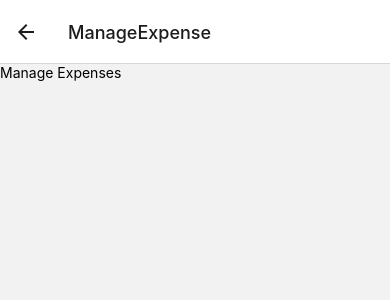
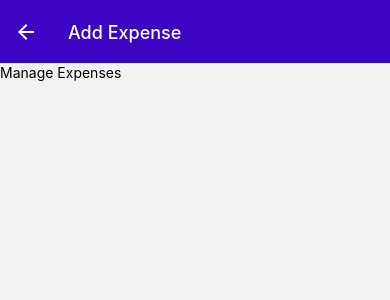
Before and after one commit to giannismanie/Expense_Tracker_App, a React Native app: screen /ManageExpense in a window 390 px wide. Shown: the top 300 px of the page. Built offline with nearby package versions, Linux system fonts and the light colour scheme.

Commit message:
Open manage or add expense item by click on Add icon or item on the list

```diff
--- a/App.js
+++ b/App.js
@@ -14,13 +14,13 @@ const BottomTabs = createBottomTabNavigator();
 
 function ExpensesOverview() {
   return (
-    <BottomTabs.Navigator screenOptions={{
+    <BottomTabs.Navigator screenOptions={({ navigation }) => ({
       headerStyle: {backgroundColor: GlobalStyles.colors.primary500},
       headerTintColor: 'white',
       tabBarStyle: {backgroundColor: GlobalStyles.colors.primary500},
       tabBarActiveTintColor: GlobalStyles.colors.accent500,
-      headerRight: ({tintColor}) => <IconButton icon="add" size={24} color={tintColor} onPress={() => {}}/>
-    }}>
+      headerRight: ({tintColor}) => <IconButton icon="add" size={24} color={tintColor} onPress={() => {navigation.navigate('ManageExpense')}}/>
+    })}>
       <BottomTabs.Screen name="RecentExpenses" component={RecentExpenses} options={{
         title: 'Recent Expenses',
         tabBarLabel: 'Recent',
@@ -40,9 +40,14 @@ export default function App() {
     <>
       <StatusBar style="auto" />
       <NavigationContainer>
-        <Stack.Navigator>
+        <Stack.Navigator screenOptions={{
+          headerStyle: {backgroundColor: GlobalStyles.colors.primary500},
+          headerTintColor: 'white'
+        }}>
           <Stack.Screen name="ExpensesOverview" component={ExpensesOverview} options={{headerShown: false}} />
-          <Stack.Screen name="ManageExpense" component={ManageExpenses} />
+          <Stack.Screen name="ManageExpense" component={ManageExpenses} options={{
+            presentation: 'modal'
+          }}/>
         </Stack.Navigator>
       </NavigationContainer>
     </>
--- a/components/ExpensesOutput/ExpenseItem.js
+++ b/components/ExpensesOutput/ExpenseItem.js
@@ -3,11 +3,13 @@ import { GlobalStyles } from "../../constants/styles";
 import { getFormattedDate } from "../../util/date";
 import { useNavigation } from "@react-navigation/native";
 
-function ExpenseItem({ description, date, amount }) {
+function ExpenseItem({ id, description, date, amount }) {
   const navigation = useNavigation();
 
   function expensePressHandler() {
-    navigation.navigate('ManageExpense');
+    navigation.navigate('ManageExpense', {
+      expenseId: id
+    });
   }
 
   return (
--- a/screens/ManageExpenses.js
+++ b/screens/ManageExpenses.js
@@ -1,7 +1,17 @@
+import { useLayoutEffect } from "react";
 import { Text } from "react-native";
 
-function ManageExpenses() {
-    return <Text>Manage Expenses</Text>;
+function ManageExpenses({ route, navigation }) {
+  const editedExpenseId = route.params?.expenseId;
+  const isEditing = !!editedExpenseId;
+
+  useLayoutEffect(() => {
+    navigation.setOptions({
+      title: isEditing ? "Edit Expense" : "Add Expense",
+    });
+  }, [navigation, isEditing]);
+
+  return <Text>Manage Expenses</Text>;
 }
 
 export default ManageExpenses;
```
